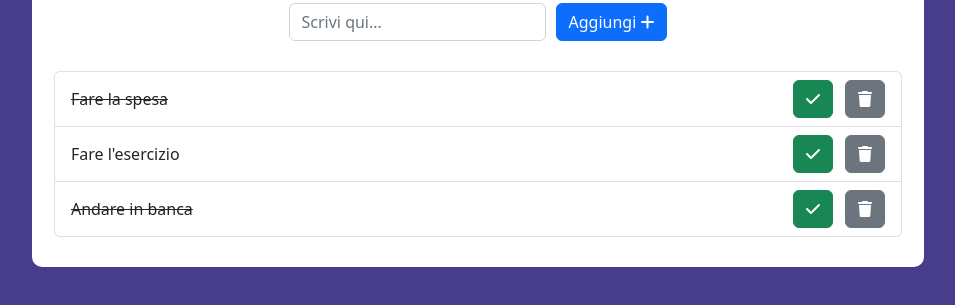
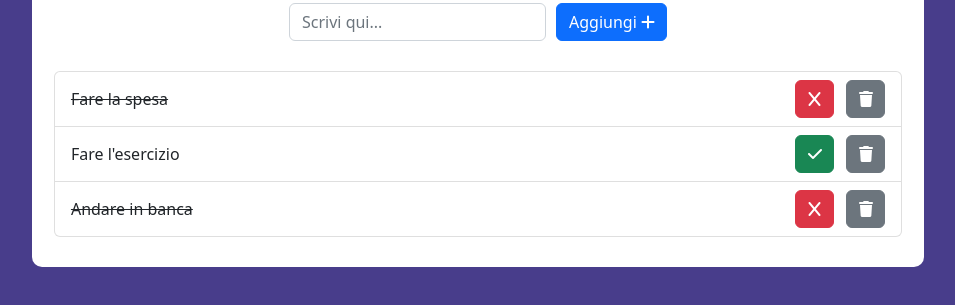
Before and after one commit to Fernweh99/vue-todolist, a plain HTML site: page bonus/index.html in a window 1280 px wide. Shown: the part 103-408 px from the top of the page, without its empty margins (162-1117 px from the left). Drawn offline with nearby package versions, Linux system fonts and the light colour scheme.

Commit message:
finish all bonus

```diff
--- a/bonus/css/style.css
+++ b/bonus/css/style.css
@@ -1,6 +1,11 @@
 /* #Generics */
 body {
   background-color: darkslateblue;
+}
+
+i {
+  width: 13px;
+  height: 13px;
 }
 
 /* #Section to do list */
@@ -22,6 +27,13 @@ span.done {
   text-decoration: line-through;
 }
 
+.description-task {
+  flex-grow: 1;
+  text-align: start;
+  height: 35px;
+  line-height: 35px;
+}
+
 .cs-input {
   width: auto;
   margin-right:10px;
--- a/bonus/index.html
+++ b/bonus/index.html
@@ -25,10 +25,10 @@
       </div>
       <ul class="list-group">
         <li v-for="(task, i) in tasks" class="list-group-item d-flex justify-content-between align-items-center">
-          <span :class="{done : task.isDone}">{{ task.description }}</span>
+          <span @click="invertIsDone(i)" :class="{done : task.isDone}" class="description-task">{{ task.description }}</span>
           <div>
-            <button type="button" class="btn btn-success">
-              <i class="fa-solid fa-check"></i>
+            <button @click="invertIsDone(i)" type="button" :class="{'btn-danger' : task.isDone, 'btn-success' : !task.isDone}" class="btn">
+              <i :class="{'fa-x' : task.isDone, 'fa-check' : !task.isDone}" class="fa-solid"></i>
             </button>
             <button @click="deleteTask(i)" type="button" class="btn btn-secondary ms-2">
               <i class="fa-solid fa-trash"></i>
--- a/bonus/js/script.js
+++ b/bonus/js/script.js
@@ -33,6 +33,10 @@ const App = new Vue({
         this.tasks.push({description: this.valueTask.trim(), isDone: false})
         this.valueTask = "";
       }
+    },
+    invertIsDone(i) {
+      this.tasks[i].isDone = !this.tasks[i].isDone;
     }
+
   }
 })
```
